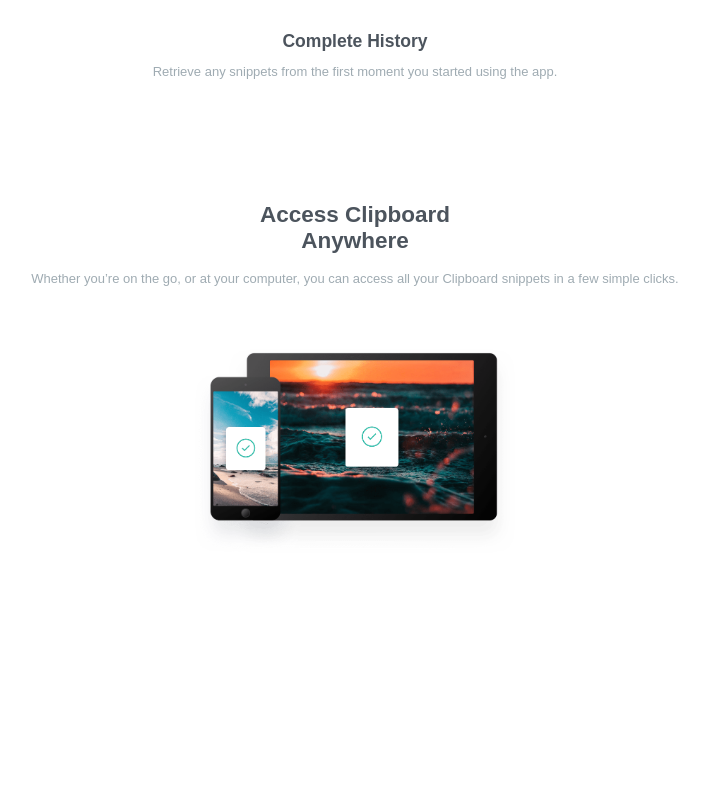
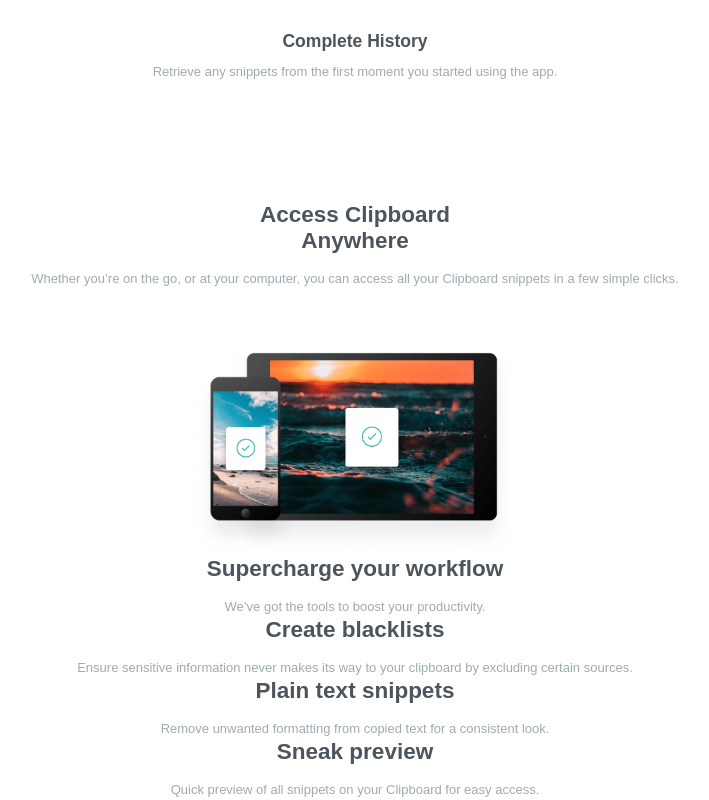
Before and after one commit to JotaJotaM1/clipboard-landing, a plain HTML site: page index.html in a window 1280 px wide. Shown: the part 1243-2043 px from the top of the page, without its empty margins (285-994 px from the left). Before the commit the page ends 1799 px from the top, so only its background shows below. Drawn offline with Linux system fonts and the light colour scheme; a web font is replaced by a local one.

Commit message:
agregando texto y divs para la parte de supercharge hacaia abajo

```diff
--- a/index.html
+++ b/index.html
@@ -82,7 +82,31 @@
         <div>
           <img class="devices" src="img/image-devices.png" alt="devices" />
         </div>
+
+        <article class="workflow">
+          <div>
+          <div class=divWorkflow>
+            <h2 class="titleArtWF">Supercharge your workflow</h2>
+            <p class="pArtWF">We’ve got the tools to boost your productivity.</p>
+          </div>
+          <div class=divWorkflow>
+            <h2 class="titleArtWF">Create blacklists</h2>
+            <p class="pArtWF">Ensure sensitive information never makes its way to your clipboard by excluding certain sources. </p>
+          </div>
+          <div class=divWorkflow>
+            <h2 class="titleArtWF">Plain text snippets</h2>
+            <p class="pArtWF">Remove unwanted formatting from copied text for a consistent look. </p>
+          </div>
+          </div>
+          <div class=divWorkflow>
+            <h2 class="titleArtWF">Sneak preview</h2>
+            <p class="pArtWF">Quick preview of all snippets on your Clipboard for easy access. </p>
+          </div>
+        </div>
+        </article>
+
       </div>
+    </div>
     </main>
   </body>
 </html>
```
